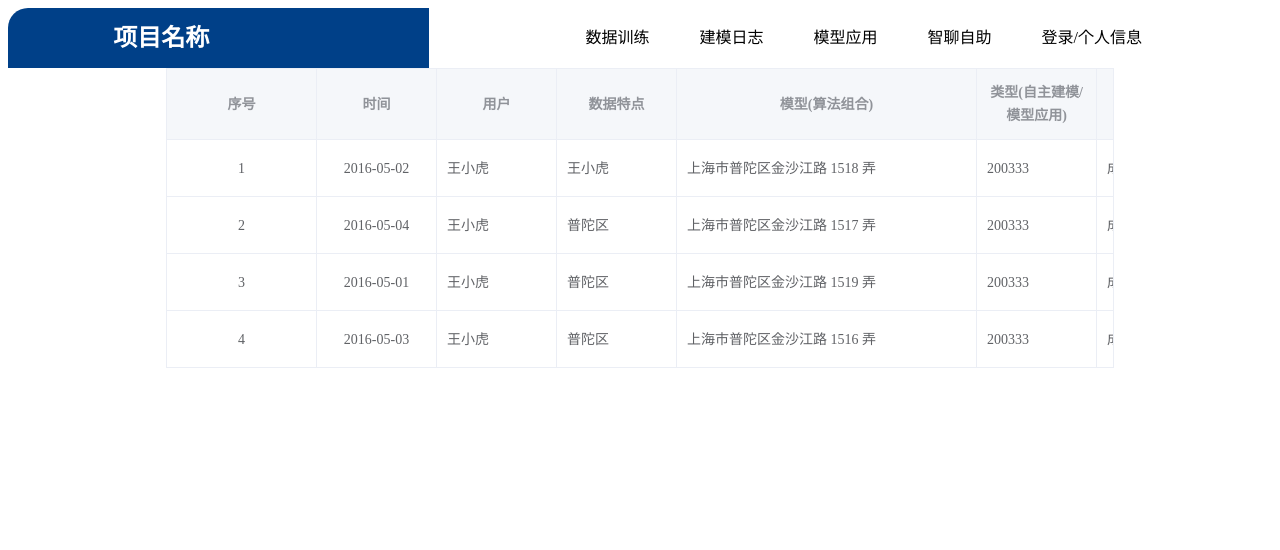
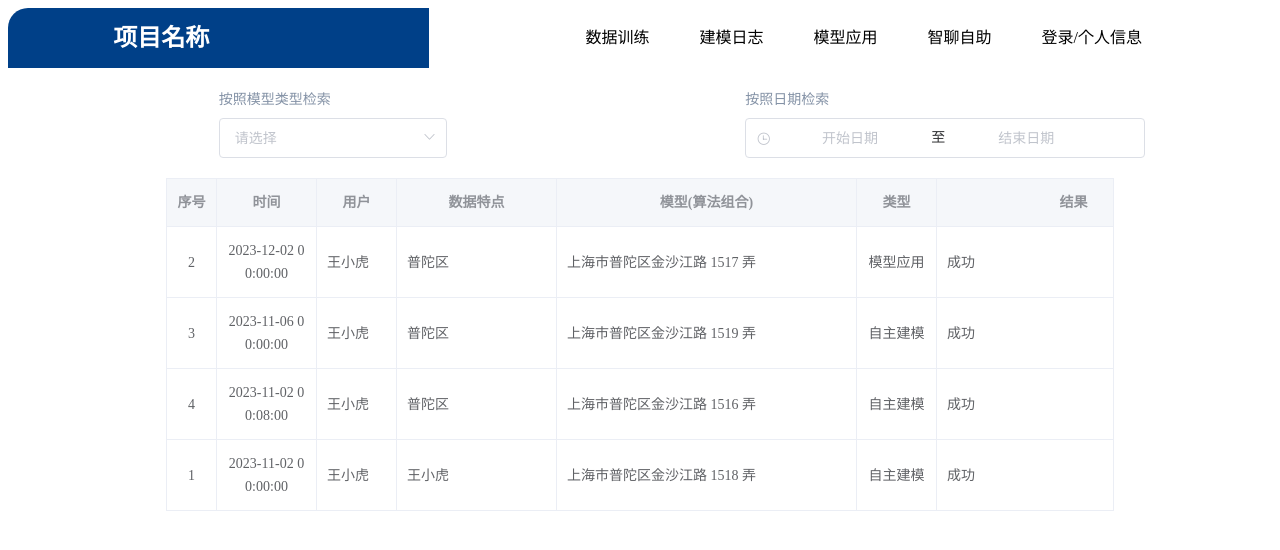
Before and after one commit to JinxinWu/AIVisual, a Vue app: page /#/Log in a window 1280 px wide. Shown: the top 550 px of the page. Built offline with nearby package versions, Linux system fonts and the light colour scheme; what iview, vue-contextmenujs would draw is missing.

Commit message:
日志页面和预测界面部分实现

```diff
--- a/package.json
+++ b/package.json
@@ -11,6 +11,7 @@
     "axios": "^1.5.1",
     "axois": "^0.0.1-security",
     "core-js": "^3.8.3",
+    "dayjs": "^1.11.10",
     "element-ui": "^2.15.14",
     "iview": "^3.5.4",
     "js-cookie": "^3.0.5",
--- a/src/main.js
+++ b/src/main.js
@@ -19,7 +19,8 @@ import Contextmenu from "vue-contextmenujs"
 // main.js
 import jsCookie from 'js-cookie'
 Vue.prototype.$cookie = jsCookie;  // 在页面里可直接用 this.$cookie 调用
-
+import dayjs from "dayjs"
+Vue.prototype.$dayjs = dayjs;
 
 
 Vue.config.productionTip = false
--- a/src/pages/Log/index.vue
+++ b/src/pages/Log/index.vue
@@ -4,30 +4,96 @@
       <Header></Header>
     </el-header>
     <el-main>
-      <el-table :data="tableData" border style="width: 75%; margin: auto;" :header-cell-style="rowStyle">
-        <el-table-column prop="index" label="序号" width="150" align="center">
+      <el-row style="margin-top: 20px">
+        <el-col :span="6" :offset="4"
+          >
+            <span class="demonstration">按照模型类型检索</span>
+            <el-select v-model="value" clearable placeholder="请选择">
+              <el-option
+                v-for="item in options"
+                :key="item.value"
+                :label="item.label"
+                :value="item.value"
+              >
+              </el-option>
+            </el-select>
+          </div>
+        </el-col>
+        <el-col :span="8" :offset="4"
+          ><div>
+            <span class="demonstration">按照日期检索</span>
+            <el-date-picker
+              v-model="value2"
+              type="datetimerange"
+              :picker-options="pickerOptions"
+              range-separator="至"
+              start-placeholder="开始日期"
+              end-placeholder="结束日期"
+              align="right"
+            >
+            </el-date-picker></div
+        ></el-col>
+      </el-row>
+      <el-col :span="18" :offset="3"
+        ><div class="grid-content bg-purple-light">
+          <el-table
+            :data="tableDataShow"
+            border
+            style="width: 100%; margin: auto"
+            :header-cell-style="rowStyle"
+            :default-sort = "{prop: 'date', order: 'descending'}"
+          >
+            <el-table-column
+              prop="index"
+              label="序号"
+              width="50"
+              align="center"
+            >
             </el-table-column>
-        <el-table-column prop="data" label="时间" width="120" align="center">
+            <el-table-column
+              prop="date"
+              label="时间"
+              width="100"
+              align="center"
+              :formatter="formatDate"
+            >
             </el-table-column>
-        <el-table-column prop="user" label="用户" width="120">
+            <el-table-column prop="user" label="用户" width="80">
             </el-table-column>
-        <el-table-column prop="feature" label="数据特点" width="120">
+            <el-table-column prop="feature" label="数据特点" width="160">
             </el-table-column>
             <el-table-column prop="model" label="模型(算法组合)" width="300">
             </el-table-column>
-        <el-table-column prop="type" label="类型(自主建模/模型应用)" width="120">
+            <el-table-column
+              prop="type"
+              label="类型"
+              width="80"
+              align="center"
+            >
             </el-table-column>
-        <el-table-column prop="result" label="结果" width="120">
+            <el-table-column prop="result" label="结果" width="274">
             </el-table-column>
             <el-table-column label="操作" width="100" align="center">
               <template slot-scope="scope">
-            <el-button @click="handleClick(scope.row)" type="text" size="small"
+                <el-button
+                  @click="handleClick(scope.row); dialogTableVisible = true;"
+                  type="text"
+                  size="small"
                   >查看</el-button
                 >
-            <el-button type="text" size="small">编辑</el-button>
+                <el-button type="text" size="small" @click="apply(scope.row)" :disabled="scope.row.isAble">应用</el-button>
               </template>
             </el-table-column>
           </el-table>
+        </div></el-col
+      >
+      <el-dialog title="日志详情" :visible.sync="dialogTableVisible">
+        <el-table :data="gridData">
+          <el-table-column property="date" label="日期" width="150"></el-table-column>
+          <el-table-column property="name" label="姓名" width="200"></el-table-column>
+          <el-table-column property="address" label="地址"></el-table-column>
+        </el-table>
+      </el-dialog>
     </el-main>
   </el-container>
 </template>
@@ -35,6 +101,7 @@
 <script>
 import Header from "@/components/Header/index.vue";
 import axios from "axios";
+import dayjs from "dayjs";
 
 export default {
   components: {
@@ -42,44 +109,116 @@ export default {
   },
   data() {
     return {
+      gridData: [
+        {
+          date: "2016-05-02",
+          name: "王小虎",
+          address: "上海市普陀区金沙江路 1518 弄",
+        },
+        {
+          date: "2016-05-04",
+          name: "王小虎",
+          address: "上海市普陀区金沙江路 1518 弄",
+        },
+        {
+          date: "2016-05-01",
+          name: "王小虎",
+          address: "上海市普陀区金沙江路 1518 弄",
+        },
+        {
+          date: "2016-05-03",
+          name: "王小虎",
+          address: "上海市普陀区金沙江路 1518 弄",
+        },
+      ],
+      dialogTableVisible: false,
+      options: [
+        {
+          value: "自主建模",
+          label: "自主建模",
+        },
+        {
+          value: "模型应用",
+          label: "模型应用",
+        },
+      ],
+      value: "",
+      tableDataShow: [],
       tableData: [
         {
           index: "1",
-          data: "2016-05-02",
+          date: "2023-11-02 00:00:00",
           user: "王小虎",
           feature: "王小虎",
           model: "上海市普陀区金沙江路 1518 弄",
-          type: 200333,
+          type: "自主建模",
           result: "成功",
+          isAble: false,
         },
         {
           index: "2",
-          data: "2016-05-04",
+          date: "2023-12-02 00:00:00",
           user: "王小虎",
           feature: "普陀区",
           model: "上海市普陀区金沙江路 1517 弄",
-          type: 200333,
+          type: "模型应用",
           result: "成功",
+          isAble: false,
         },
         {
           index: "3",
-          data: "2016-05-01",
+          date: "2023-11-06 00:00:00",
           user: "王小虎",
           feature: "普陀区",
           model: "上海市普陀区金沙江路 1519 弄",
-          type: 200333,
+          type: "自主建模",
           result: "成功",
+          isAble: false,
         },
         {
           index: "4",
-          data: "2016-05-03",
+          date: "2023-11-02 00:08:00",
           user: "王小虎",
           feature: "普陀区",
           model: "上海市普陀区金沙江路 1516 弄",
-          type: 200333,
+          type: "自主建模",
           result: "成功",
+          isAble: false,
         },
       ],
+      pickerOptions: {
+        shortcuts: [
+          {
+            text: "最近一周",
+            onClick(picker) {
+              const end = new Date();
+              const start = new Date();
+              start.setTime(start.getTime() - 3600 * 1000 * 24 * 7);
+              picker.$emit("pick", [start, end]);
+            },
+          },
+          {
+            text: "最近一个月",
+            onClick(picker) {
+              const end = new Date();
+              const start = new Date();
+              start.setTime(start.getTime() - 3600 * 1000 * 24 * 30);
+              picker.$emit("pick", [start, end]);
+            },
+          },
+          {
+            text: "最近三个月",
+            onClick(picker) {
+              const end = new Date();
+              const start = new Date();
+              start.setTime(start.getTime() - 3600 * 1000 * 24 * 90);
+              picker.$emit("pick", [start, end]);
+            },
+          },
+        ],
+      },
+      value1: [new Date(2000, 10, 10, 10, 10), new Date(2000, 10, 11, 10, 10)],
+      value2: "",
     };
   },
   methods: {
@@ -89,13 +228,72 @@ export default {
     rowStyle() {
       return "text-align:center; background-color: #f5f7fa;";
     },
+    formatDate(row, column) {
+      // 获取单元格数据
+      let date = row[column.property];
+      if (date == null) {
+        return null;
+      }
+      let dt = new Date(date);
+      return dayjs(dt).format("YYYY-MM-DD\nHH:mm:ss");
     },
-  watch: {},
+    apply(row) {
+      this.$confirm("此操作会将此模型加入模型应用中, 是否继续?", "提示", {
+        confirmButtonText: "确定",
+        cancelButtonText: "取消",
+        type: "warning",
+      })
+        .then(() => {
+          row.isAble = true;
+          this.$message({
+            type: "success",
+            message: "应用成功!",
+          });
+        })
+        .catch(() => {
+          this.$message({
+            type: "info",
+            message: "已取消应用",
+          });
+        });
+    },
+  },
+  watch: {
+    value(val) {
+      if (val === "") this.tableDataShow = this.tableData;
+      else {
+        this.tableDataShow = this.tableData.filter((item) => {
+          return item.type === val;
+        });
+      }
+    },
+    value2(val) {
+      if (val === "") this.tableDataShow = this.tableData;
+      else {
+        this.tableDataShow = this.tableData.filter((item) => {
+          const dt = new Date(item.date);
+          return (
+            dt.getTime() >= val[0].getTime() && dt.getTime() <= val[1].getTime()
+          );
+        });
+      }
+    },
+  },
+  mounted() {
+    this.tableDataShow = this.tableData;
+  },
 };
 </script>
 
 <style lang="less" scoped>
-//
+.demonstration {
+  font-size: 14px;
+  margin-bottom: 10px;
+  color: #8492a6;
+  display: block;
+}
+
+// Container
 .el-header {
   // background-color: #b3c0d1;
   color: #333;
@@ -132,4 +330,32 @@ body > .el-container {
 .el-container:nth-child(7) .el-aside {
   line-height: 320px;
 }
+
+// Layout
+.el-row {
+  margin-bottom: 20px;
+  &:last-child {
+    margin-bottom: 0;
+  }
+}
+.el-col {
+  border-radius: 4px;
+}
+.bg-purple-dark {
+  background: #99a9bf;
+}
+.bg-purple {
+  background: #d3dce6;
+}
+.bg-purple-light {
+  background: #e5e9f2;
+}
+.grid-content {
+  border-radius: 4px;
+  min-height: 36px;
+}
+.row-bg {
+  padding: 10px 0;
+  background-color: #f9fafc;
+}
 </style>
--- a/src/pages/Predict/index.vue
+++ b/src/pages/Predict/index.vue
@@ -4,7 +4,35 @@
       <Header></Header>
     </el-header>
     <el-main>
-
+      <el-row type="flex" class="row-bg" justify="center">
+        <el-col
+          :span="5"
+          v-for="(o, index) in 4"
+          :key="o"
+          :offset="index > 0 ? 1 : 0"
+        >
+          <el-card :body-style="{ padding: '0px' }">
+            <img
+              src="https://shadow.elemecdn.com/app/element/hamburger.9cf7b091-55e9-11e9-a976-7f4d0b07eef6.png"
+              class="image"
+            />
+            <div style="padding: 14px">
+              <span style="font-size: 18px">好吃的汉堡</span>
+              <div class="bottom clearfix">
+                <time class="time">{{ currentDate }}</time>
+                <el-button type="text" class="button">操作按钮</el-button>
+              </div>
+            </div>
+          </el-card>
+        </el-col>
+        <!-- <el-col :span="6"
+          ><div class="grid-content bg-purple-light"></div
+        ></el-col>
+        <el-col :span="6"><div class="grid-content bg-purple"></div></el-col>
+        <el-col :span="6"
+          ><div class="grid-content bg-purple-light"></div
+        ></el-col> -->
+      </el-row>
     </el-main>
   </el-container>
 </template>
@@ -19,18 +47,16 @@ export default {
   },
   data() {
     return {
-
+      currentDate: new Date().getFullYear() + "-" + new Date().getMonth() + '-' + new Date().getDate(),
     };
   },
-  methods: {
-
-  },
+  methods: {},
   watch: {},
 };
 </script>
 
 <style lang="less" scoped>
-//
+// Container
 .el-header {
   // background-color: #b3c0d1;
   color: #333;
@@ -67,4 +93,65 @@ body > .el-container {
 .el-container:nth-child(7) .el-aside {
   line-height: 320px;
 }
+
+// Layout
+.el-row {
+  margin-bottom: 20px;
+  &:last-child {
+    margin-bottom: 0;
+  }
+}
+.el-col {
+  border-radius: 4px;
+}
+.bg-purple-dark {
+  background: #99a9bf;
+}
+.bg-purple {
+  background: #d3dce6;
+}
+.bg-purple-light {
+  background: #e5e9f2;
+}
+.grid-content {
+  border-radius: 4px;
+  min-height: 36px;
+}
+.row-bg {
+  padding: 10px 0;
+  background-color: #f9fafc;
+}
+
+// Card
+.time {
+  font-size: 13px;
+  color: #999;
+}
+
+.bottom {
+  margin-top: 13px;
+  line-height: 12px;
+}
+
+.button {
+  padding: 0;
+  float: right;
+}
+
+.image {
+  width: 293px;
+  height: 147px;
+  display: block;
+  object-fit: contain;
+}
+
+.clearfix:before,
+.clearfix:after {
+  display: table;
+  content: "";
+}
+
+.clearfix:after {
+  clear: both;
+}
 </style>
```
Also changed, not shown: 2 other files (tests, documents, lock files or other folders). Lines whose indentation alone changed are shown as unchanged.
